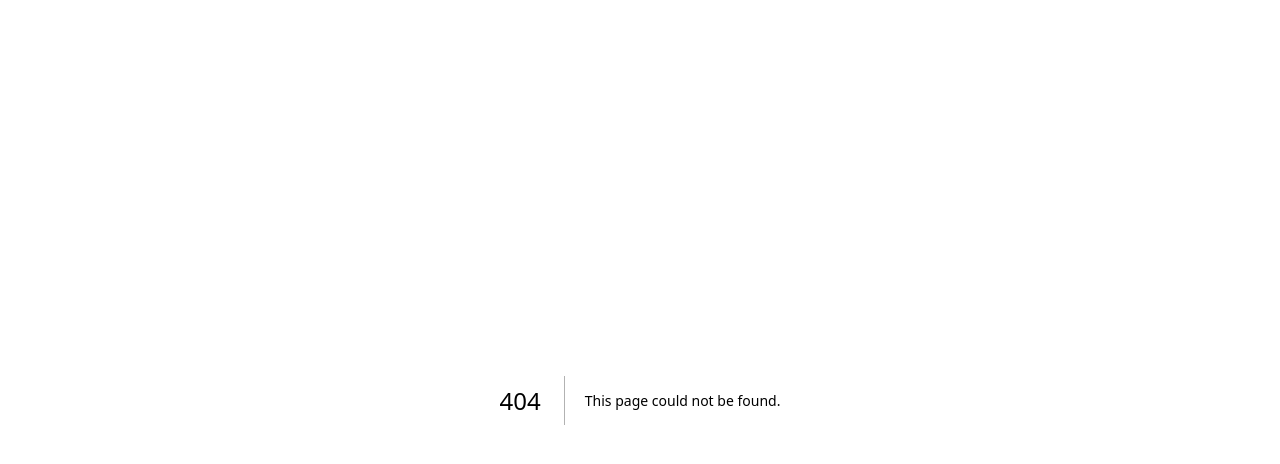
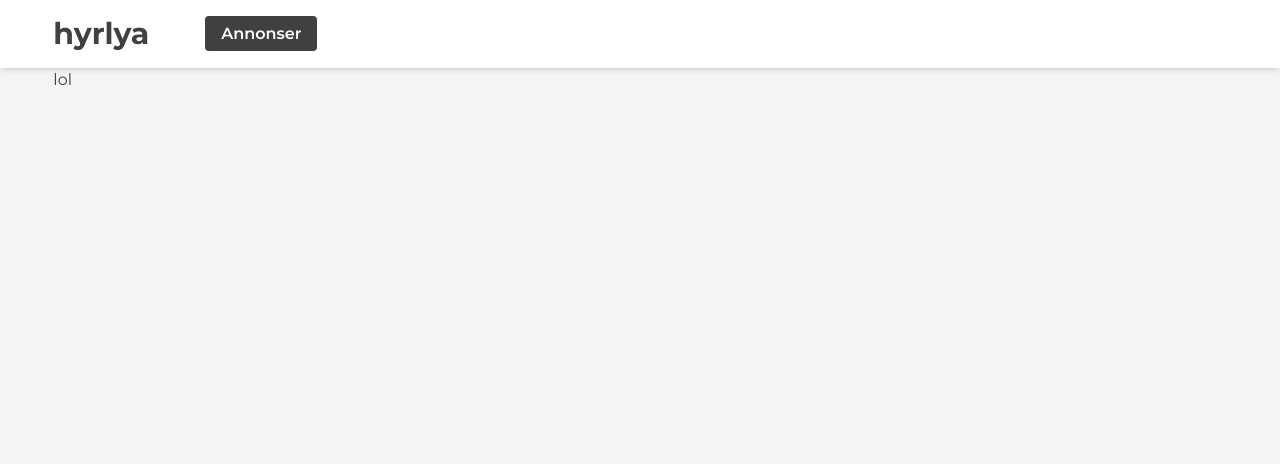
Before and after one commit to 3Joen3/hyrlya, a Next.js app in the folder web/: page /landlord/listings in a window 1280 px wide. Before the commit this address had no page. Shown: the top 464 px of the page. Built offline with nearby package versions, Linux system fonts and the light colour scheme.

Commit message:
Added a page for listings

```diff
--- a/web/app/components/Headers/LandlordHeader.tsx
+++ b/web/app/components/Headers/LandlordHeader.tsx
@@ -1,9 +1,23 @@
 import Header from "./Header";
+import NavLink from "../NavLink";
 
 export default function LandlordHeader() {
+  const headerLinks = [{ href: "landlord/listings", title: "Annonser" }];
+
   return (
-    <Header>
-      <p>LandlordHeader</p>
+    <Header className="gap-14" logoHref="/landlord">
+      <div className="space-x-6">
+        {headerLinks.map((link, index) => (
+          <NavLink
+            key={`header-link-${index}`}
+            href={link.href}
+            color="primary"
+            className="px-4"
+          >
+            {link.title}
+          </NavLink>
+        ))}
+      </div>
     </Header>
   );
 }
--- /dev/null
+++ b/web/app/landlord/listings/page.tsx
@@ -0,0 +1,9 @@
+import Page from "@/app/components/Page";
+
+export default function page() {
+  return (
+    <Page>
+      <p>lol</p>
+    </Page>
+  );
+}
```
